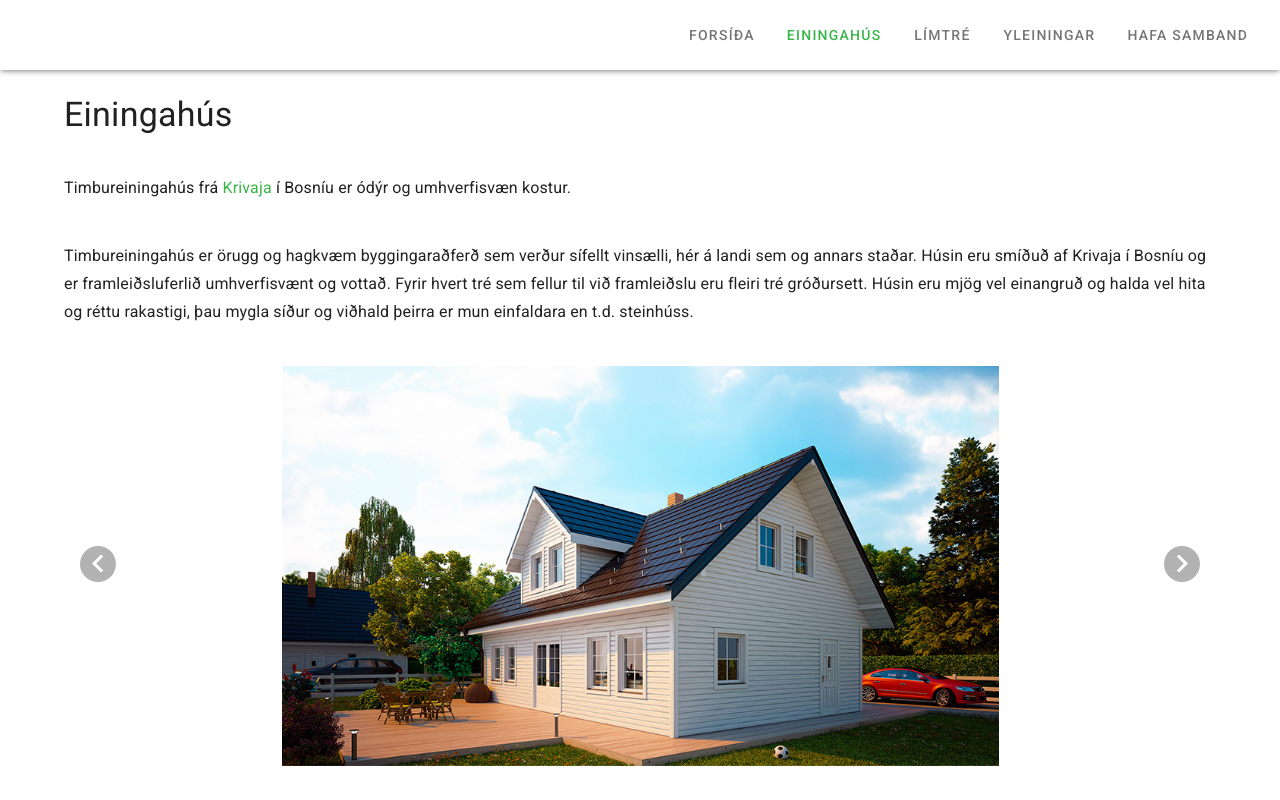
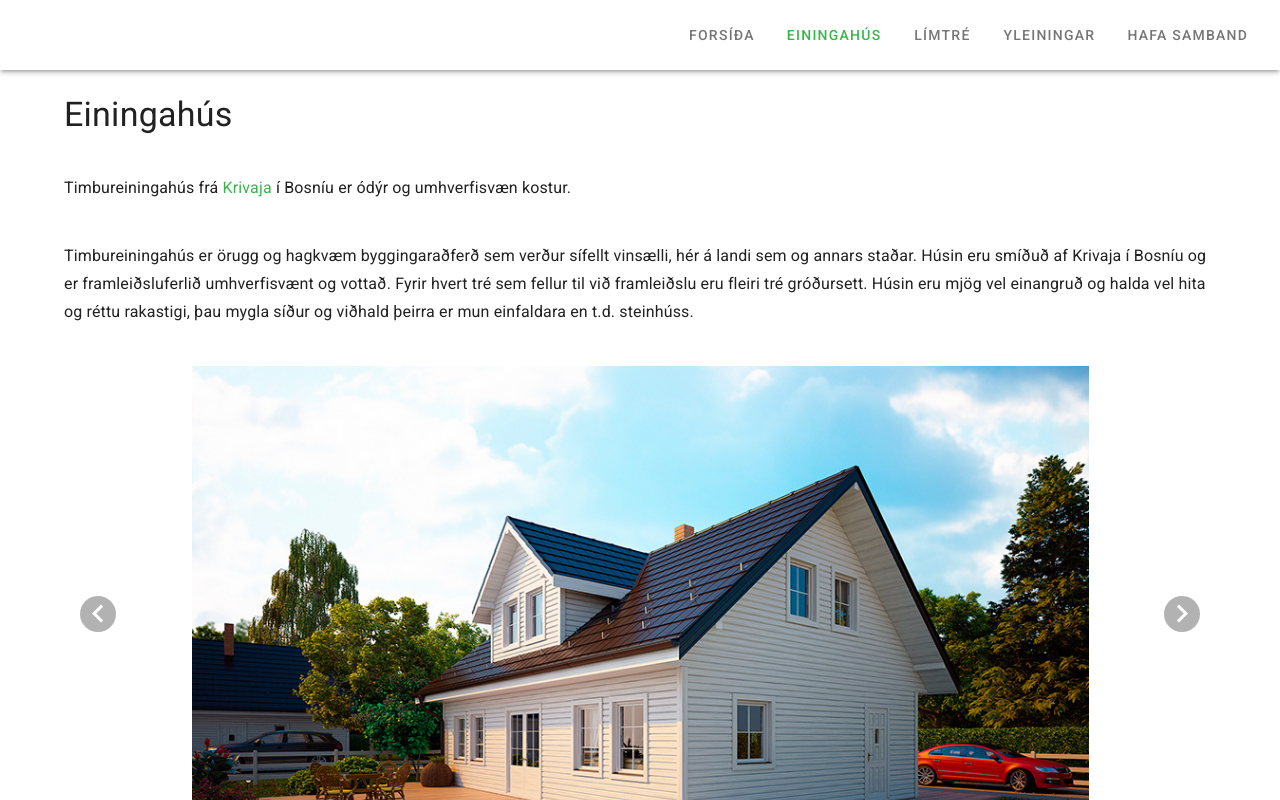
Before and after one commit to SveinnB/arb, a Nuxt app: page /einingahus in a window 1280 px wide. Shown: the top 800 px of the page. Built offline with nearby package versions, Linux system fonts and the light colour scheme; what vue-simple-photoswipe would draw is missing.

Commit message:
Image Fix

```diff
--- a/components/ContactForm.vue
+++ b/components/ContactForm.vue
@@ -15,9 +15,9 @@
       <input type="hidden" name="form-name" value="arb" />
 
       <p class="d-none">
-        <label
-          >Don’t fill this out if you're human: <input name="bot-field-sbb"
-        /></label>
+        <label>
+          Don’t fill this out if you're human: <input name="bot-field-sbb" />
+        </label>
       </p>
 
       <v-row class="mb-2">
--- a/pages/einingahus.vue
+++ b/pages/einingahus.vue
@@ -30,29 +30,23 @@
 
     <v-container class="mb-3">
       <v-carousel
-        height="10%"
+        cycle
         contain
+        :height="$vuetify.breakpoint.mobile ? 300 : 500"
+        max-height="700"
         hide-delimiter-background
         hide-delimiters
       >
-        <v-carousel-item v-for="(img, i) in images" :key="i" eager>
+        <v-carousel-item v-for="(img, i) in images" :key="i">
           <v-sheet height="100%" class="preview-img-item">
             <v-img
               contain
-              :max-height="400"
+              height="100%"
               :src="img.src"
+              :lazy-src="img.src"
               alt="Hús"
-              :lazy-src="img.src"
               @click="$photoswipe.open(i, images)"
             >
-              <template v-slot:placeholder>
-                <v-row class="fill-height ma-0" align="center" justify="center">
-                  <v-progress-circular
-                    indeterminate
-                    color="grey lighten-5"
-                  ></v-progress-circular>
-                </v-row>
-              </template>
             </v-img>
           </v-sheet>
         </v-carousel-item>
```
